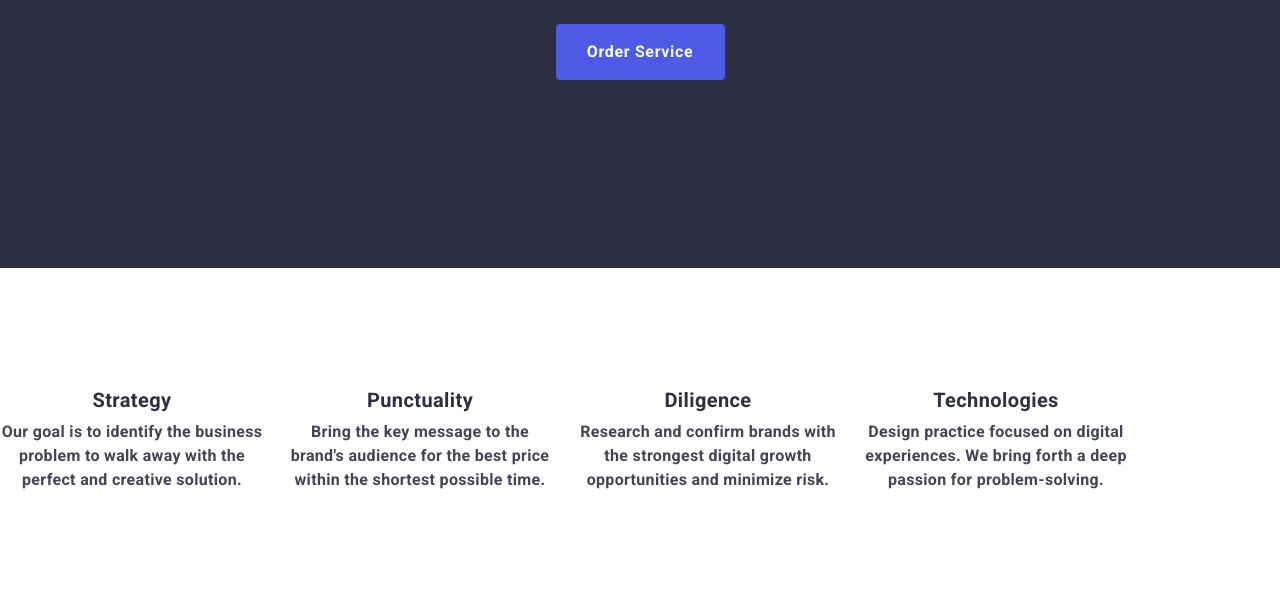
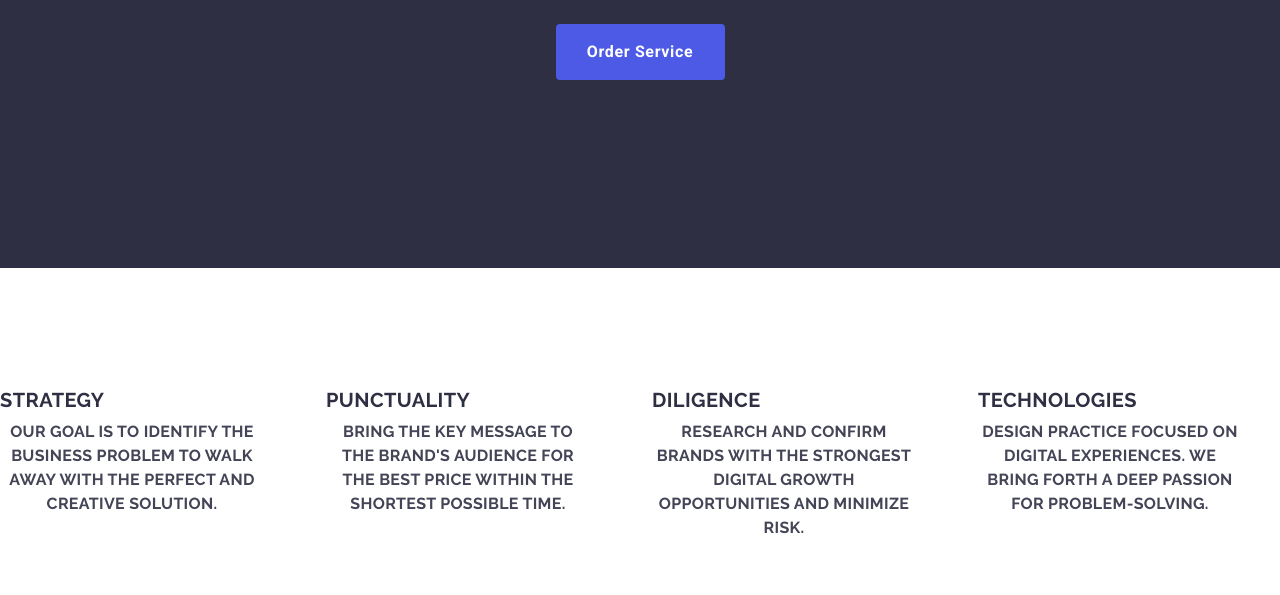
Before and after one commit to realisticsergio/goit-markup-hw-03, a plain HTML site: page index.html in a window 1280 px wide. Shown: the part 357-952 px from the top of the page. Drawn offline with nearby package versions, Linux system fonts and the light colour scheme.

Commit message:
fixed html file

```diff
--- a/css/styles.css
+++ b/css/styles.css
@@ -184,6 +184,16 @@ a {
     display: flex;
     gap: 24px;
  }
+ .feature-item {
+    font-weight: 400;
+    font-size: 16px;
+    line-height: 150%;
+    letter-spacing: 0.02em;
+    color: #434455;
+     display: block;
+     flex-basis: calc((100% - 3 * 24px) / 4);
+     text-align: start;
+ }
 .future-title {
     font-weight: 500;
     font-size: 20px;
@@ -191,7 +201,6 @@ a {
     letter-spacing: 0.02em;
     color: #2e2f42;;
     margin-bottom: 8px;
-    text-align: center;
 }
 .future-text {
     font-weight: 400;
--- a/index.html
+++ b/index.html
@@ -54,20 +54,24 @@
         <section class="first-section">
           <div class="container">
             <h2 class="visually-hidden">Bisness-progect</h2>
-             <ul class="list-hiden">
-                <li><h3 class="future-title">Strategy</h3>
+             <ul class="list-hiden logo">
+                <li class="feature-item">
+                    <h3 class="future-title">Strategy</h3>
                     <p class="future-text">Our goal is to identify the business problem to walk away with the
                         perfect and creative solution.</p>
                 </li>
-                    <li><h3 class="future-title">Punctuality</h3>
+                    <li class="feature-item">
+                        <h3 class="future-title">Punctuality</h3>
                         <p class="future-text">Bring the key message to the brand's audience for the best price
                             within the shortest possible time.</p>
                 </li>
-                    <li><h3 class="future-title">Diligence</h3>
+                    <li class="feature-item">
+                        <h3 class="future-title">Diligence</h3>
                         <p class="future-text">Research and confirm brands with the strongest digital growth
                             opportunities and minimize risk.</p>
                 </li>
-                    <li><h3 class="future-title">Technologies</h3>
+                    <li class="feature-item">
+                        <h3 class="future-title">Technologies</h3>
                         <p class="future-text">Design practice focused on digital experiences. We bring forth a deep
                             passion for problem-solving.</p>
                 </li>
```
